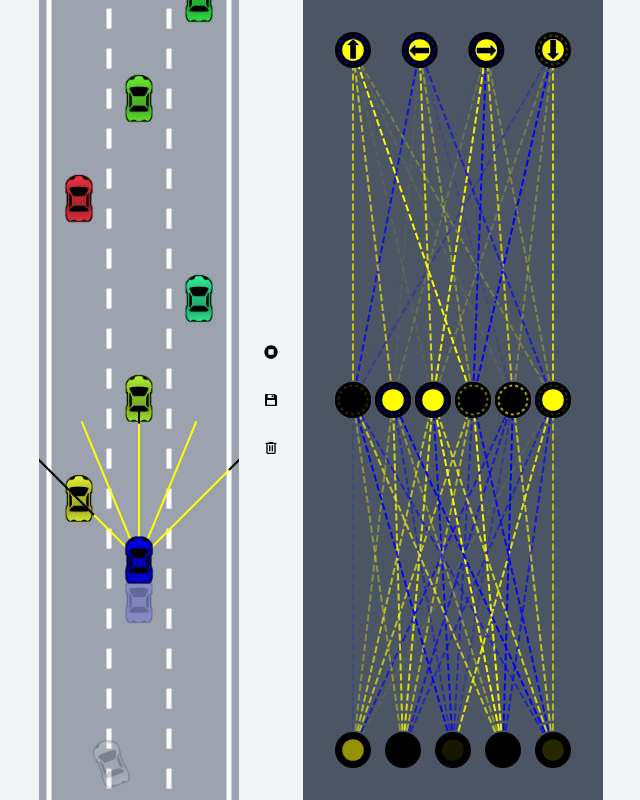
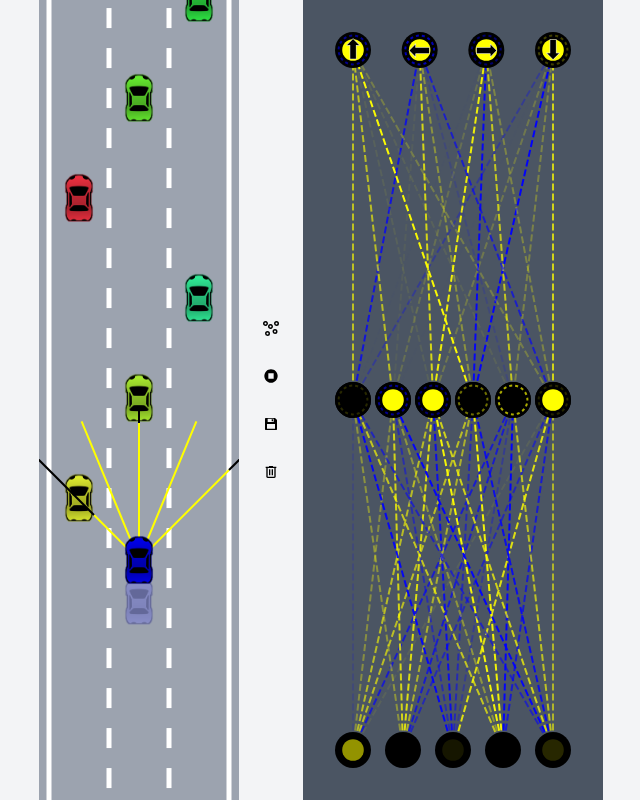
Before and after one commit to Debbl/self-driving-car, a React (Vite) app: page / in a window 1280 px wide. Shown: the whole page, without its empty margins (319-959 px from the left). Built offline with nearby package versions, Linux system fonts and the light colour scheme.

Commit message:
feat: mutate

```diff
--- a/src/icons/index.tsx
+++ b/src/icons/index.tsx
@@ -50,3 +50,22 @@ export function MaterialSymbolsStopCircle(props: SVGProps<SVGSVGElement>) {
     </svg>
   );
 }
+
+export function GravityUiCircles5Random(props: SVGProps<SVGSVGElement>) {
+  return (
+    <svg
+      xmlns="http://www.w3.org/2000/svg"
+      width="1em"
+      height="1em"
+      viewBox="0 0 16 16"
+      {...props}
+    >
+      <path
+        fill="currentColor"
+        fillRule="evenodd"
+        d="M1.069 5.55A2.497 2.497 0 0 0 5 3.5a2.5 2.5 0 1 0-3.931 2.05M2.5 4.5a1 1 0 1 0 0-2a1 1 0 0 0 0 2m11 1.5A2.497 2.497 0 0 1 11 3.5A2.5 2.5 0 1 1 13.5 6m1-2.5a1 1 0 1 1-2 0a1 1 0 0 1 2 0M6.069 8.55A2.497 2.497 0 0 0 10 6.5a2.5 2.5 0 1 0-3.931 2.05M7.5 7.5a1 1 0 1 0 0-2a1 1 0 0 0 0 2M12 14a2.497 2.497 0 0 1-2.5-2.5A2.5 2.5 0 1 1 12 14m1-2.5a1 1 0 1 1-2 0a1 1 0 0 1 2 0M4.5 16A2.497 2.497 0 0 1 2 13.5A2.5 2.5 0 1 1 4.5 16m1-2.5a1 1 0 1 1-2 0a1 1 0 0 1 2 0"
+        clipRule="evenodd"
+      ></path>
+    </svg>
+  );
+}
--- a/src/pages/Index.tsx
+++ b/src/pages/Index.tsx
@@ -4,6 +4,7 @@ import { NeuralNetwork } from "~/components/Network";
 import { Road } from "~/components/Road";
 import { Visualizer } from "~/components/Visualizer";
 import {
+  GravityUiCircles5Random,
   MaterialSymbolsDeleteOutline,
   MaterialSymbolsStopCircle,
   RiSave3Fill,
@@ -24,8 +25,16 @@ function generateCars(N: number, road: Road) {
 function Index() {
   const canvasRef = useRef<HTMLCanvasElement>(null);
   const networkCanvasRef = useRef<HTMLCanvasElement>(null);
+  const cars = useRef<Car[]>([]);
   const bestCar = useRef<Car>();
   const isRunning = useRef(true);
+
+  function mutate() {
+    cars.current.forEach((car) => {
+      const isBest = car === bestCar.current;
+      if (!isBest) NeuralNetwork.mutate(car.brain!, 0.1);
+    });
+  }
 
   function toggle() {
     isRunning.current = !isRunning.current;
@@ -69,14 +78,16 @@ function Index() {
         ),
     );
 
-    const cars = generateCars(N, road);
-    bestCar.current = cars[0];
+    cars.current = generateCars(N, road);
+    bestCar.current = cars.current[0];
 
     if (localStorage.getItem("bestBrain")) {
-      for (let i = 0; i < cars.length; i++) {
-        cars[i].brain = JSON.parse(localStorage.getItem("bestBrain") as string);
+      for (let i = 0; i < cars.current.length; i++) {
+        cars.current[i].brain = JSON.parse(
+          localStorage.getItem("bestBrain") as string,
+        );
         if (i !== 0) {
-          NeuralNetwork.mutate(cars[i].brain!, 0.1);
+          NeuralNetwork.mutate(cars.current[i].brain!, 0.1);
         }
       }
     }
@@ -91,12 +102,12 @@ function Index() {
         if (isRunning.current) car.update(road.borders, []);
       });
 
-      cars.forEach((car) => {
+      cars.current.forEach((car) => {
         if (isRunning.current) car.update(road.borders, traffic);
       });
 
-      bestCar.current = cars.find(
-        (c) => c.y === Math.min(...cars.map((c) => c.y)),
+      bestCar.current = cars.current.find(
+        (c) => c.y === Math.min(...cars.current.map((c) => c.y)),
       )!;
 
       ctx.save();
@@ -107,7 +118,7 @@ function Index() {
       traffic.forEach((car) => car.draw(ctx));
 
       ctx.globalAlpha = 0.2;
-      cars.forEach((car) => car.draw(ctx, false));
+      cars.current.forEach((car) => car.draw(ctx, false));
 
       ctx.globalAlpha = 1;
       bestCar.current.draw(ctx, true);
@@ -124,6 +135,12 @@ function Index() {
     <div className="flex size-full justify-center gap-x-4 bg-gray-100">
       <canvas ref={canvasRef} className="bg-gray-400" />
       <div className="flex flex-col justify-center gap-y-4">
+        <button
+          className="flex size-8 items-center justify-center rounded-md hover:bg-blue-300"
+          onClick={() => mutate()}
+        >
+          <GravityUiCircles5Random />
+        </button>
         <button
           className="flex size-8 items-center justify-center rounded-md hover:bg-blue-300"
           onClick={() => toggle()}
```
